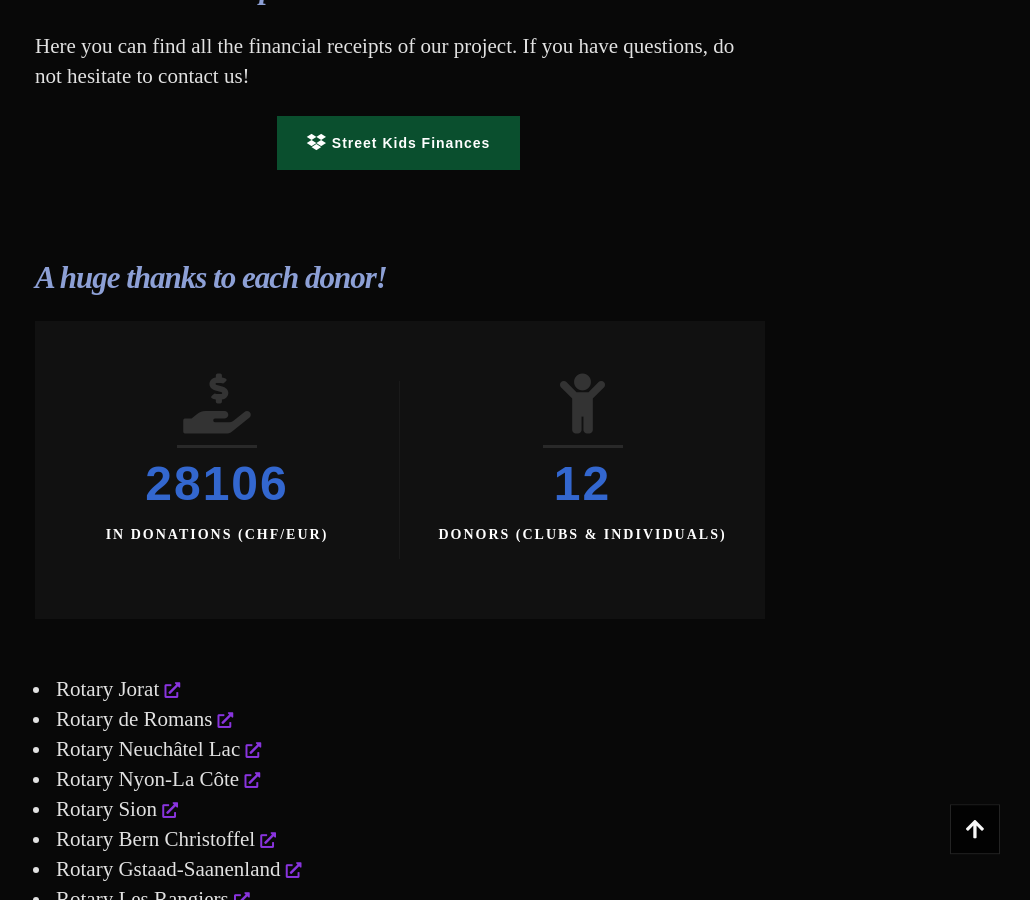
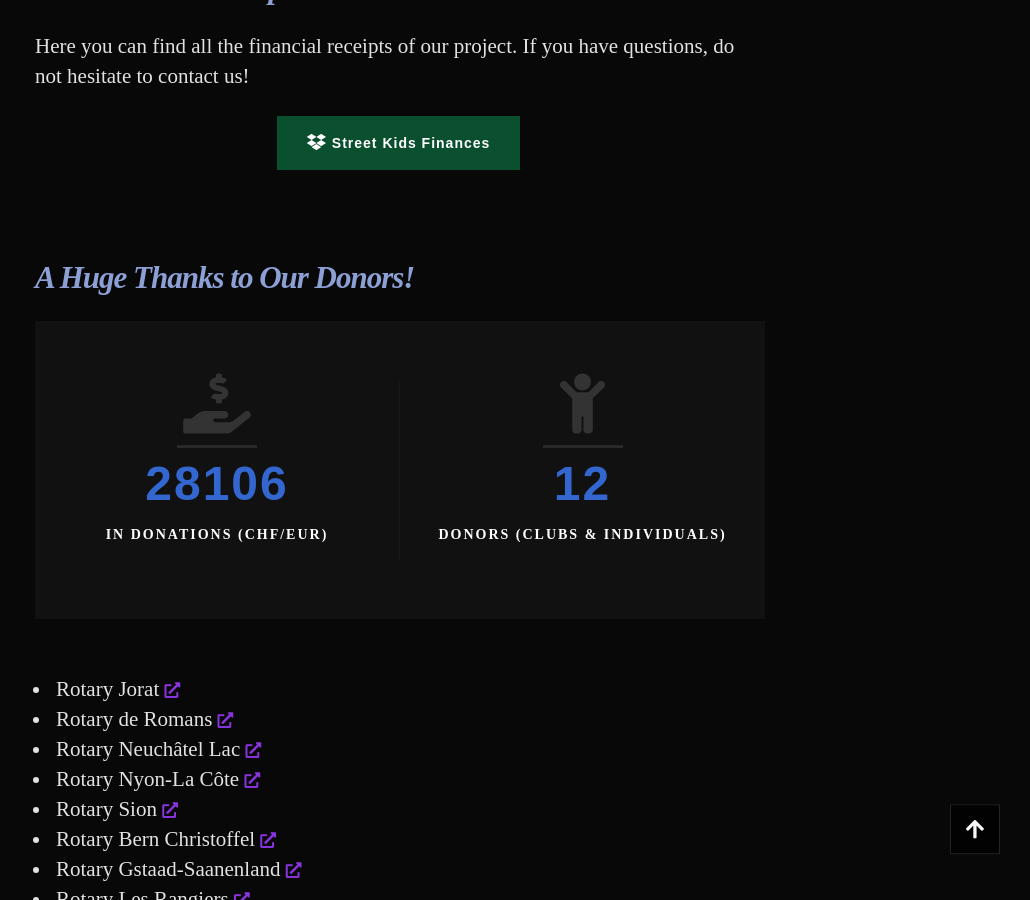
Before and after one commit to e-rotaract/e-rotaract.github.io, a Jekyll site: the page built from _pages/street-kids.md, in a window 1280 px wide and 900 px high, scrolled down 2777 px. Shown: the whole window, without its empty margins (250-1280 px from the left). Built offline with Jekyll 4.4.1, drawn with Linux system fonts in a browser that asks for light colours; some web fonts are replaced; some of the changed text lies outside the part shown.

Commit message:
Update street-kids.md

```diff
--- a/_pages/street-kids.md
+++ b/_pages/street-kids.md
@@ -84,7 +84,7 @@
 
 
 
-# Make a donation {#donation}
+# Make a Donation {#donation}
 
 With <b>150 euros/swiss francs per month</b>, we can feed a kid two meals a day and provide them with education: school, supplies, clothes!
 
@@ -128,7 +128,7 @@
 
 
 
-# We are 100% transparent
+# We are 100% Transparent
 
 Here you can find all the financial receipts of our project. If you have questions, do not hesitate to contact us!
 
@@ -140,7 +140,7 @@
 
 
 
-# A huge thanks to each donor!
+# A Huge Thanks to Our Donors!
 
 <section id="stats">
   <div class="row">
@@ -185,4 +185,4 @@
 
 
 
-# The Districts of our Rotaractors & Rotarians
+# The Districts of Our Rotaractors & Rotarians
```
Also changed, not shown: other parts of _pages/street-kids.md (+1 -1 lines).
